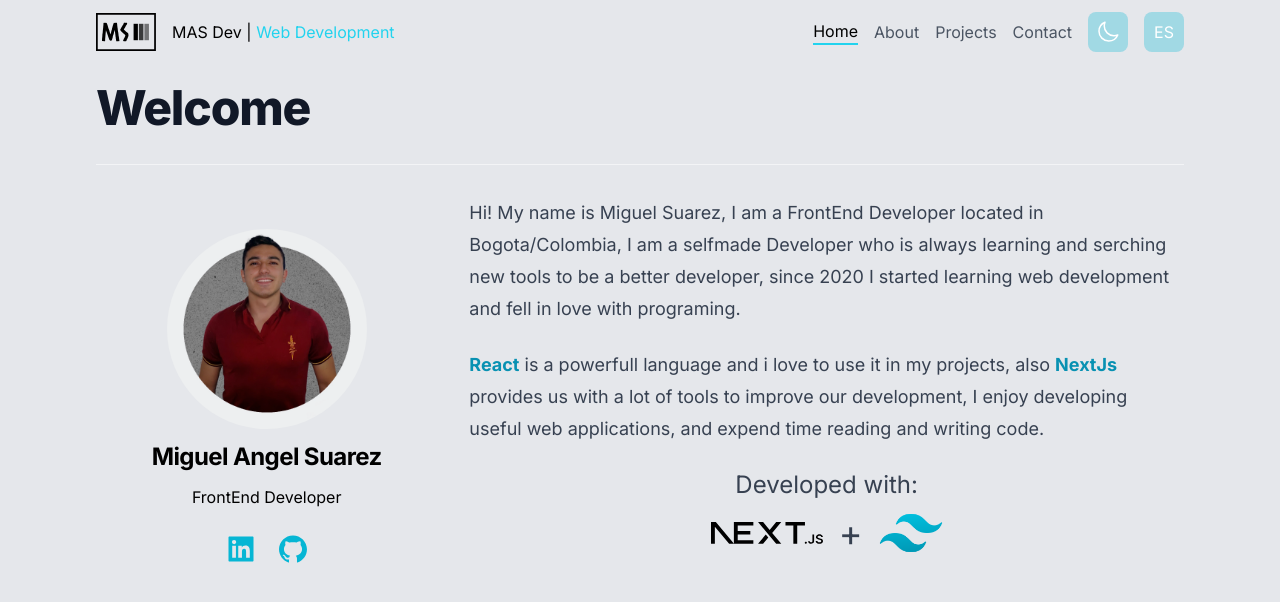
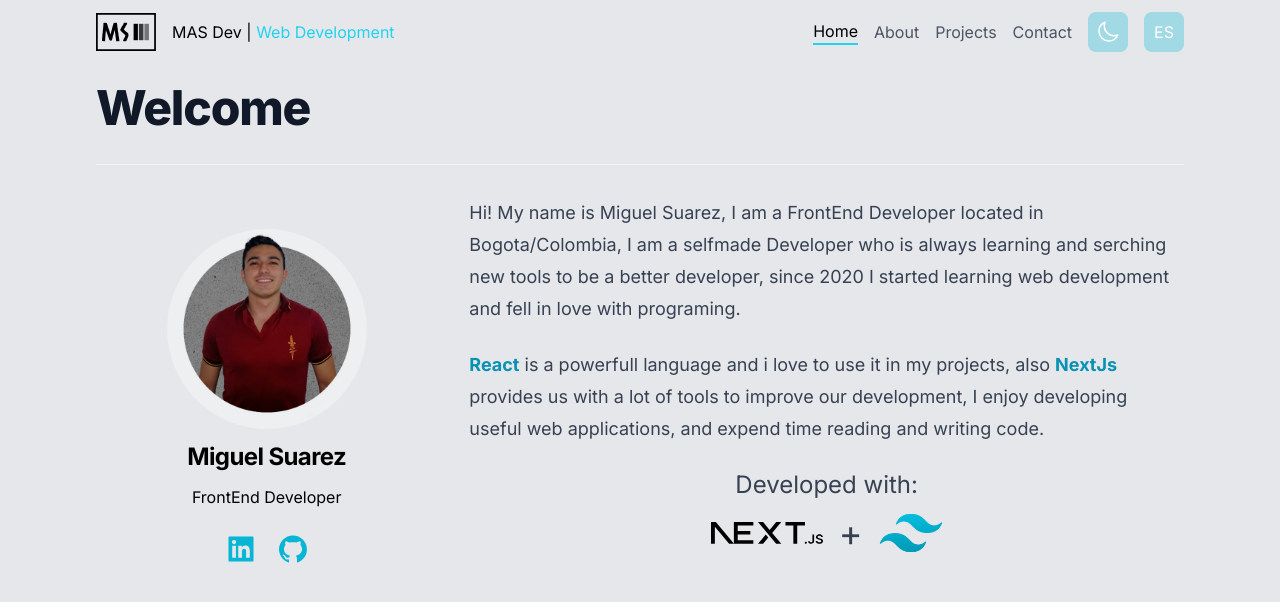
Before and after one commit to MiguelSuarez-hub/portfolio_2023, a Next.js app: page / in a window 1280 px wide. Shown: the top 602 px of the page. Built offline with nearby package versions, Linux system fonts and the light colour scheme; no server answers.

Commit message:
Update page.tsx

```diff
--- a/app/page.tsx
+++ b/app/page.tsx
@@ -21,7 +21,7 @@ export default function Home() {
             className=" rounded-full"
           />
           <h3 className="py-3 text-2xl font-bold tracking-tight">
-            Miguel Angel Suarez
+            Miguel Suarez
           </h3>
           <p className="text-center text-md">{language === "ES" ? "Desarrollador FrontEnd" : "FrontEnd Developer"}</p>
           <div className="flex space-x-5 pt-6">
```
